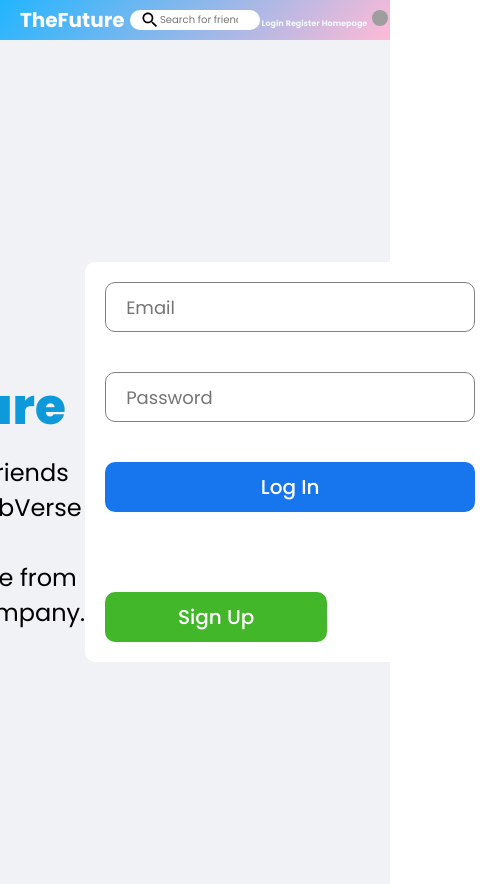
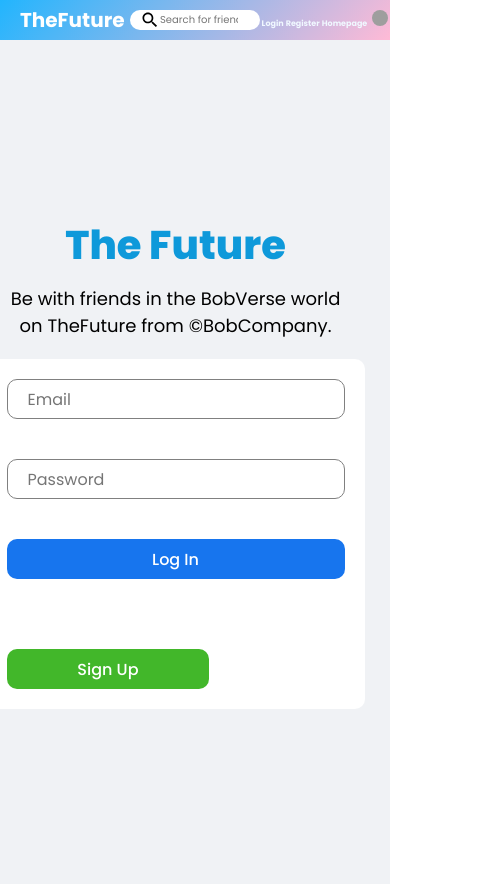
Before and after one commit to Boyan253/Facebook-replica, a React (Create React App) app in the folder client/: page /login in a window 390 px wide. Shown: the whole page, 495 px wide, since content can reach past the window. Built offline with nearby package versions, Linux system fonts and the light colour scheme; no server answers; grey boxes are pictures that could not be loaded.

Commit message:
Update register.css responsive

```diff
--- a/client/src/pages/register/register.css
+++ b/client/src/pages/register/register.css
@@ -1,5 +1,5 @@
+@media screen and (max-width: 768px) {
   .login {
-  /* width: 100vw; */
   height: 100vh;
   background-color: #f0f2f5;
   display: flex;
@@ -8,9 +8,11 @@
   }
 
   .loginWrapper {
-  width: 70%;
-  height: 70%;
+  width: 90%;
+  height: 90%;
   display: flex;
+  flex-direction: column;
+  justify-content: center;
   }
 
   .loginLeft,
@@ -19,21 +21,24 @@
   display: flex;
   flex-direction: column;
   justify-content: center;
+  align-items: center;
   }
 
   .loginLogo {
-  font-size: 50px;
+  font-size: 40px;
   font-weight: 800;
   color: #0e99da;
   margin-bottom: 10px;
   }
 
   .loginDesc {
-  font-size: 24px;
+  font-size: 18px;
+  text-align: center;
+  margin-bottom: 20px;
   }
 
   .loginBox {
-  height: 400px;
+  height: 350px;
   padding: 20px;
   background-color: white;
   border-radius: 10px;
@@ -43,42 +48,35 @@
   }
 
   .loginInput {
-  height: 50px;
+  height: 40px;
   border-radius: 10px;
   border: 1px solid gray;
-  font-size: 18px;
+  font-size: 16px;
   padding-left: 20px;
-}
-
-.loginInput:focus {
-  outline: none;
+  margin-bottom: 10px;
   }
 
   .loginButton {
-  height: 50px;
+  height: 40px;
   border-radius: 10px;
   border: none;
   background-color: #1775ee;
   color: white;
-  font-size: 20px;
+  font-size: 16px;
   font-weight: 500;
   cursor: pointer;
-}
-
-.loginForgot {
-  text-align: center;
-  color: #1775ee;
+  margin-bottom: 10px;
   }
 
   .loginRegisterButton {
   width: 60%;
   align-self: center;
-  height: 50px;
+  height: 40px;
   border-radius: 10px;
   border: none;
   background-color: #42b72a;
   color: white;
-  font-size: 20px;
+  font-size: 16px;
   font-weight: 500;
   cursor: pointer;
   }
@@ -86,26 +84,14 @@
   .errorContainer > p {
   background: rgba(204, 55, 55, 0.726);
   color: white;
-  padding: 5px 25px;
+  padding: 5px 15px;
   text-align: center;
   text-decoration: none;
   border-radius: 20px;
   position: relative;
   margin-bottom: 5px;
   overflow: hidden;
-}
-.fade-in {
-  animation-name: fade-in;
-  animation-duration: 1s;
-}
-
-@keyframes fade-in {
-  from {
-    opacity: 0;
-  }
-  to {
-    opacity: 1;
-  }
+  font-size: 14px;
   }
 
   .errorContainer {
@@ -113,9 +99,10 @@
   animation-delay: 3s;
   position: fixed;
   right: 0;
-  min-width: 350px;
+  min-width: 250px;
   margin-top: 55px;
   margin-right: 20px;
   display: block;
   z-index: 11111;
   }
+  }
```
Lines whose indentation alone changed are shown as unchanged.
